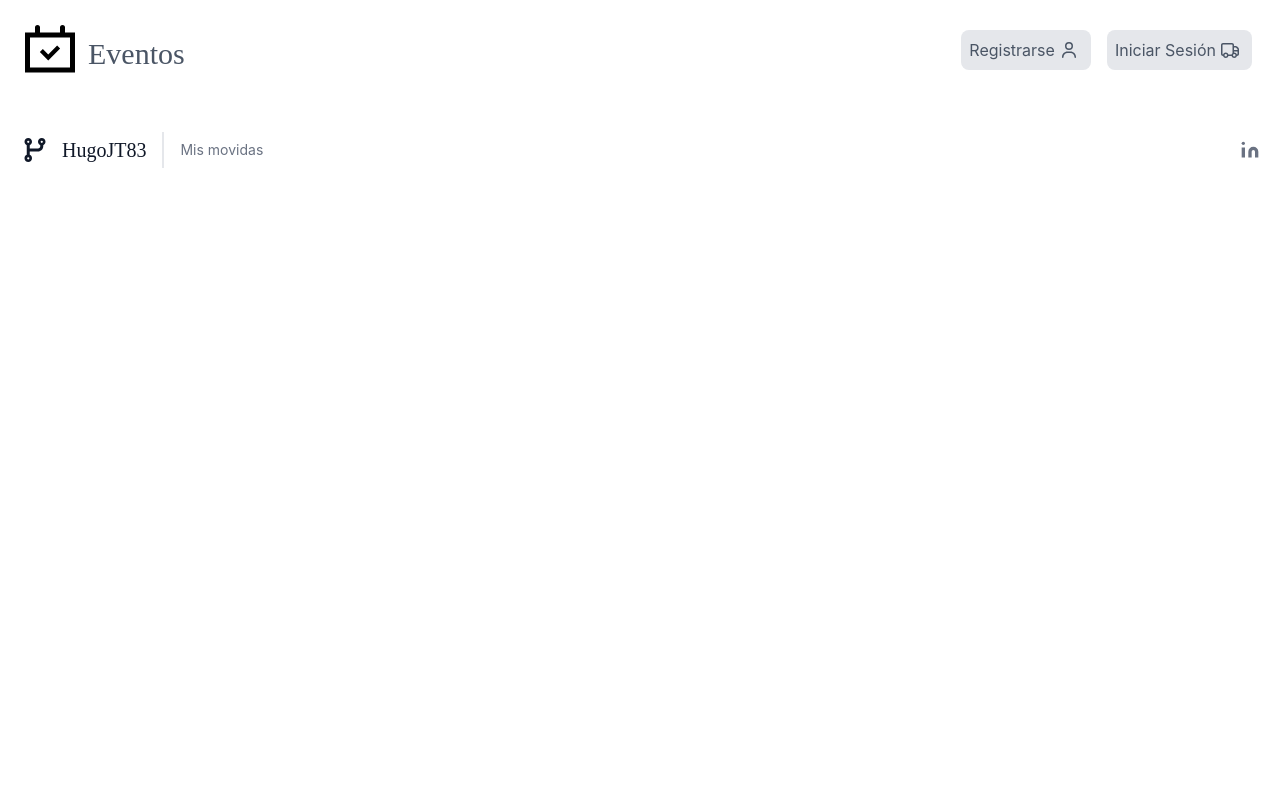
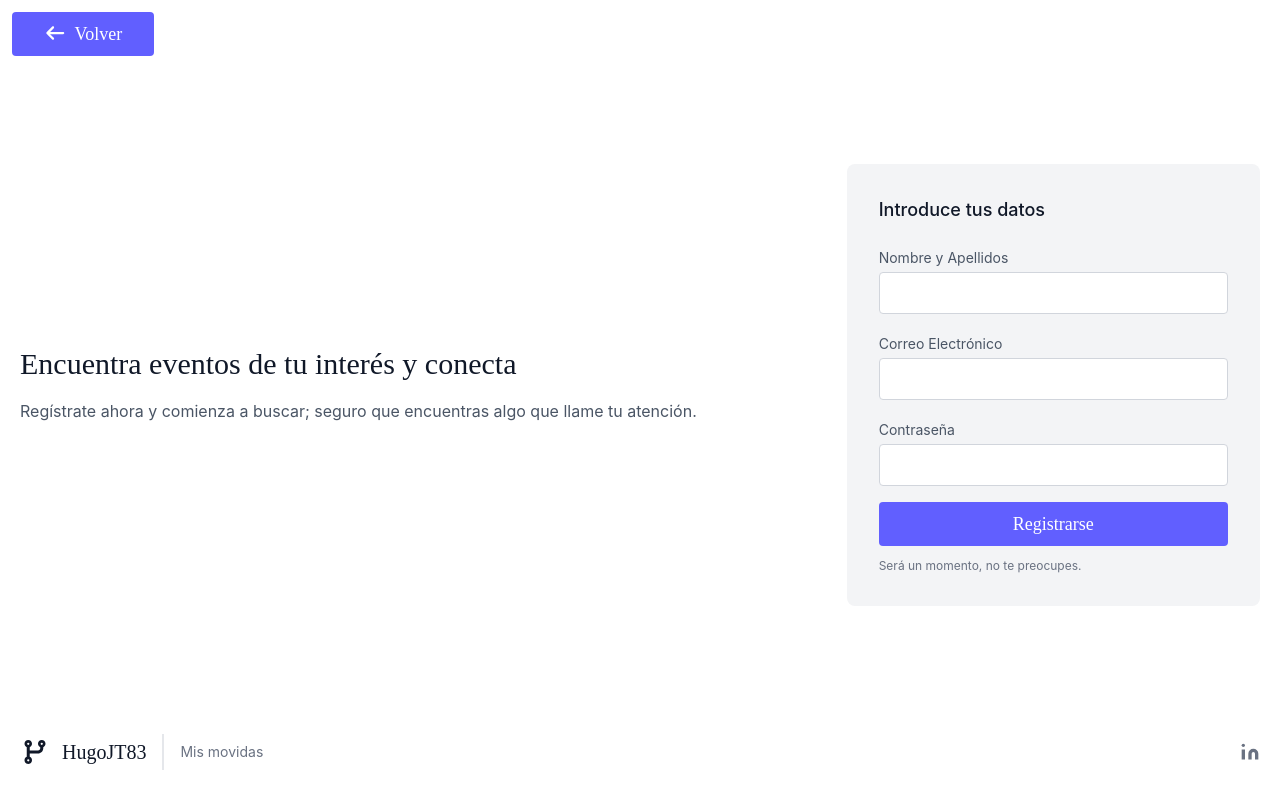
Before and after one commit to HugoJT83/Eventos-CRUD, a React (Vite) app in the folder frontend/: page /register in a window 1280 px wide. Built offline with nearby package versions, Linux system fonts and the light colour scheme; a web font is replaced by a local one.

Commit message:
Añadidas paginas de register y login con diseño

```diff
--- a/frontend/src/App.jsx
+++ b/frontend/src/App.jsx
@@ -1,15 +1,20 @@
 import React from "react";
 import { Routes,Route   } from "react-router-dom";
 import Home from "./pages/Home";
-import Header from "./components/Header";
 import Footer from "./components/Footer";
+import LoginUser from "./pages/auth/LoginUser";
+import RegisterUser from "./pages/auth/RegisterUser";
+import MainLayout from "./Layouts/MainLayout";
 
 const App = () => {
   return (
     <>
-    <Header/>
       <Routes>
-        <Route path="/" Component={Home}/>
+        <Route path="/" Component={MainLayout}>
+          <Route index Component={Home}/>
+        </Route>
+        <Route path="/login" Component={LoginUser}></Route>
+        <Route path="/register" Component={RegisterUser}></Route>
       </Routes>
     <Footer/>
     </>
--- /dev/null
+++ b/frontend/src/Layouts/MainLayout.jsx
@@ -0,0 +1,19 @@
+import React from 'react'
+import Header from '../components/Header'
+import { Outlet } from 'react-router-dom'
+
+const MainLayout = () => {
+  return (
+    <>
+        <Header/>
+        <Outlet></Outlet>
+
+
+
+
+
+    </>
+  )
+}
+
+export default MainLayout
--- a/frontend/src/components/Footer.jsx
+++ b/frontend/src/components/Footer.jsx
@@ -9,17 +9,17 @@ library.add(fas,far)
 const Footer = () => {
   return (
     <>
-      <footer class="text-gray-600 body-font">
-        <div class="container px-5 py-8 mx-auto flex items-center sm:flex-row flex-col">
-          <a class="flex title-font font-medium items-center md:justify-start justify-center text-gray-900" href='https://github.com/HugoJT83'>
+      <footer className="text-gray-600 body-font">
+        <div className="container px-5 py-8 mx-auto flex items-center sm:flex-row flex-col">
+          <a className="flex title-font font-medium items-center md:justify-start justify-center text-gray-900" href='https://github.com/HugoJT83'>
             <FontAwesomeIcon icon="fa-solid fa-code-branch" className='text-2xl'></FontAwesomeIcon>
-            <span class="ml-3 text-xl font-Bitcount">HugoJT83</span>
+            <span className="ml-3 text-xl font-Bitcount">HugoJT83</span>
           </a>
-          <p class="text-sm text-gray-500 sm:ml-4 sm:pl-4 sm:border-l-2 sm:border-gray-200 sm:py-2 sm:mt-0 mt-4">Mis movidas
+          <p className="text-sm text-gray-500 sm:ml-4 sm:pl-4 sm:border-l-2 sm:border-gray-200 sm:py-2 sm:mt-0 mt-4">Mis movidas
           </p>
-          <span class="inline-flex sm:ml-auto sm:mt-0 mt-4 justify-center sm:justify-start">
+          <span className="inline-flex sm:ml-auto sm:mt-0 mt-4 justify-center sm:justify-start">
 
-            <a class="ml-3 text-gray-500" href='www.linkedin.com/in/hugo-jariod-tomás-15a39b3b2'>
+            <a className="ml-3 text-gray-500" href='www.linkedin.com/in/hugo-jariod-tomás-15a39b3b2'>
               <svg fill="currentColor" stroke="currentColor" stroke-linecap="round" stroke-linejoin="round" stroke-width="0" class="w-5 h-5" viewBox="0 0 24 24">
                 <path stroke="none" d="M16 8a6 6 0 016 6v7h-4v-7a2 2 0 00-2-2 2 2 0 00-2 2v7h-4v-7a6 6 0 016-6zM2 9h4v12H2z"></path>
                 <circle cx="4" cy="4" r="2" stroke="none"></circle>
--- a/frontend/src/components/Header.jsx
+++ b/frontend/src/components/Header.jsx
@@ -1,5 +1,6 @@
 import React from 'react'
 import logo from '../assets/app_logo.svg'
+import { Link } from 'react-router-dom'
 
 /* FontAwesome */
 import { FontAwesomeIcon } from '@fortawesome/react-fontawesome'
@@ -17,20 +18,26 @@ const Header = () => {
     <>
         <header className="text-gray-600 body-font">
             <div className="flex min-w-full justify-between p-5">
-                <a className="flex items-center max-w-15">
+
+                <Link to={'/'} className="flex items-center max-w-15">
                 <img src={logo} className='' alt="" />
                 <span className="text-3xl font-Bitcount mt-2 ml-2">Eventos</span>
-                </a>
+                </Link>
+
 
                 <div className='flex items-center'>
+                    <Link to={'/register'}>
                         <button className="bg-gray-200 rounded-lg p-2 flex items-center hover:bg-gray-300 m-2 hover:cursor-pointer">
                             Registrarse
                             <FontAwesomeIcon icon="fa-regular fa-user" className='p-1'></FontAwesomeIcon>
                         </button>
-
+                    </Link>
+                    <Link to={'/login'}>
                         <button className="bg-gray-200 rounded-lg p-2 flex items-center hover:bg-gray-300 m-2 hover:cursor-pointer">Iniciar Sesión
                             <FontAwesomeIcon icon="fa-regular fa-truck" className='p-1'></FontAwesomeIcon>
                         </button>
+                    </Link>
+
 
                 </div>
 
--- a/frontend/src/pages/auth/LoginUser/index.jsx
+++ b/frontend/src/pages/auth/LoginUser/index.jsx
@@ -1,8 +1,58 @@
 import React from 'react'
+import { Link } from 'react-router-dom'
+
+/* FontAwesome */
+import { FontAwesomeIcon } from '@fortawesome/react-fontawesome'
+import { library } from '@fortawesome/fontawesome-svg-core'
+import { fas } from '@fortawesome/free-solid-svg-icons'
+import { far } from '@fortawesome/free-regular-svg-icons'
+library.add(fas,far)
+/*
+Para añadir un fontawesome:
+<FontAwesomeIcon icon="fa-solid fa-house"></FontAwesomeIcon>
+*/
 
 const LoginUser = () => {
   return (
-    <div>LoginUser</div>
+    <>
+      <section className="text-gray-600 body-font">
+        <Link to={'/'}>
+        <button className='m-3 font-Bitcount hover:cursor-pointer text-white bg-indigo-500 border-0 py-2 px-8 focus:outline-none hover:bg-indigo-600 rounded text-lg'>
+          <FontAwesomeIcon icon='fa-solid fa-arrow-left' className='pr-2'></FontAwesomeIcon>
+          Volver
+        </button>
+        </Link>
+        <div className="container px-5 py-24 mx-auto flex flex-wrap items-center flex-col">
+          <div className='lg:w-3/5 md:w-1/2 flex justify-center'>
+            <div className=" md:pr-16 lg:pr-0 pr-0 text-center mb-10 pt-2">
+              <h1 className="title-font font-medium text-2xl text-gray-900 font-Bitcount">Encuentra eventos de tu interés y conecta</h1>
+              <p className="leading-relaxed mt-4">Accede a tus eventos publicados, o maneja los eventos a los que estás apuntado.</p>
+            </div>
+            <div class="m-5">
+              <FontAwesomeIcon icon='fa-regular fa-lightbulb' class="w-full max-w-10 max-h-fit"></FontAwesomeIcon>
+            </div>
+          </div>
+          <div className="lg:w-2/6 md:w-1/2 bg-gray-100 rounded-lg p-8 flex flex-col w-full mt-10 mb-10 md:mt-0">
+            <h2 className="text-gray-900 text-lg font-medium title-font mb-5">Datos de usuario</h2>
+            <div className="relative mb-4">
+              <label htmlFor="full-name" className="leading-7 text-sm text-gray-600">Nombre y Apellidos</label>
+              <input type="text" id="full-name" name="full-name" className="w-full bg-white rounded border border-gray-300 focus:border-indigo-500 focus:ring-2 focus:ring-indigo-200 text-base outline-none text-gray-700 py-1 px-3 leading-8 transition-colors duration-200 ease-in-out" />
+            </div>
+            <div className="relative mb-4">
+              <label htmlFor="email" className="leading-7 text-sm text-gray-600">Correo Electrónico</label>
+              <input type="email" id="email" name="email" className="w-full bg-white rounded border border-gray-300 focus:border-indigo-500 focus:ring-2 focus:ring-indigo-200 text-base outline-none text-gray-700 py-1 px-3 leading-8 transition-colors duration-200 ease-in-out" />
+            </div>
+
+            <button className="font-Bitcount hover:cursor-pointer text-white bg-indigo-500 border-0 py-2 px-8 focus:outline-none hover:bg-indigo-600 rounded text-lg">
+              Iniciar sesión
+            </button>
+            <p className="text-xs text-gray-500 mt-3">¡Dale, sin miedo!</p>
+          </div>
+
+        </div>
+      </section>
+
+    </>
   )
 }
 
--- a/frontend/src/pages/auth/RegisterUser/index.jsx
+++ b/frontend/src/pages/auth/RegisterUser/index.jsx
@@ -1,8 +1,50 @@
 import React from 'react'
+
+import { FontAwesomeIcon } from '@fortawesome/react-fontawesome'
+import { library } from '@fortawesome/fontawesome-svg-core'
+import { fas } from '@fortawesome/free-solid-svg-icons'
+import { far } from '@fortawesome/free-regular-svg-icons'
+import { Link } from 'react-router-dom'
+library.add(fas,far)
+
 
 const RegisterUser = () => {
   return (
-    <div>RegisterUser</div>
+    <>
+      <section className="text-gray-600 body-font">
+        <Link to={'/'}>
+        <button className='m-3 font-Bitcount hover:cursor-pointer text-white bg-indigo-500 border-0 py-2 px-8 focus:outline-none hover:bg-indigo-600 rounded text-lg'>
+          <FontAwesomeIcon icon='fa-solid fa-arrow-left' className='pr-2'></FontAwesomeIcon>
+          Volver
+        </button>
+        </Link>
+        <div className="container px-5 py-24 mx-auto flex flex-wrap items-center">
+          <div className="lg:w-3/5 md:w-1/2 md:pr-16 lg:pr-0 pr-0">
+            <h1 className="title-font font-medium text-3xl text-gray-900 font-Bitcount">Encuentra eventos de tu interés y conecta</h1>
+            <p className="leading-relaxed mt-4">Regístrate ahora y comienza a buscar; seguro que encuentras algo que llame tu atención.</p>
+          </div>
+          <div className="lg:w-2/6 md:w-1/2 bg-gray-100 rounded-lg p-8 flex flex-col md:ml-auto w-full mt-10 md:mt-0">
+            <h2 className="text-gray-900 text-lg font-medium title-font mb-5">Introduce tus datos</h2>
+            <div className="relative mb-4">
+              <label htmlFor="full-name" className="leading-7 text-sm text-gray-600">Nombre y Apellidos</label>
+              <input type="text" id="full-name" name="full-name" className="w-full bg-white rounded border border-gray-300 focus:border-indigo-500 focus:ring-2 focus:ring-indigo-200 text-base outline-none text-gray-700 py-1 px-3 leading-8 transition-colors duration-200 ease-in-out" />
+            </div>
+            <div className="relative mb-4">
+              <label htmlFor="email" className="leading-7 text-sm text-gray-600">Correo Electrónico</label>
+              <input type="email" id="email" name="email" className="w-full bg-white rounded border border-gray-300 focus:border-indigo-500 focus:ring-2 focus:ring-indigo-200 text-base outline-none text-gray-700 py-1 px-3 leading-8 transition-colors duration-200 ease-in-out" />
+            </div>
+            <div className="relative mb-4">
+              <label htmlFor="password" className="leading-7 text-sm text-gray-600">Contraseña</label>
+              <input type="password" id="password" name="password" className="w-full bg-white rounded border border-gray-300 focus:border-indigo-500 focus:ring-2 focus:ring-indigo-200 text-base outline-none text-gray-700 py-1 px-3 leading-8 transition-colors duration-200 ease-in-out" />
+            </div>
+            <button className="hover:cursor-pointer font-Bitcount text-white bg-indigo-500 border-0 py-2 px-8 focus:outline-none hover:bg-indigo-600 rounded text-lg">
+              Registrarse
+            </button>
+            <p className="text-xs text-gray-500 mt-3">Será un momento, no te preocupes.</p>
+          </div>
+        </div>
+      </section>
+    </>
   )
 }
 
```
Lines whose indentation alone changed are shown as unchanged.
